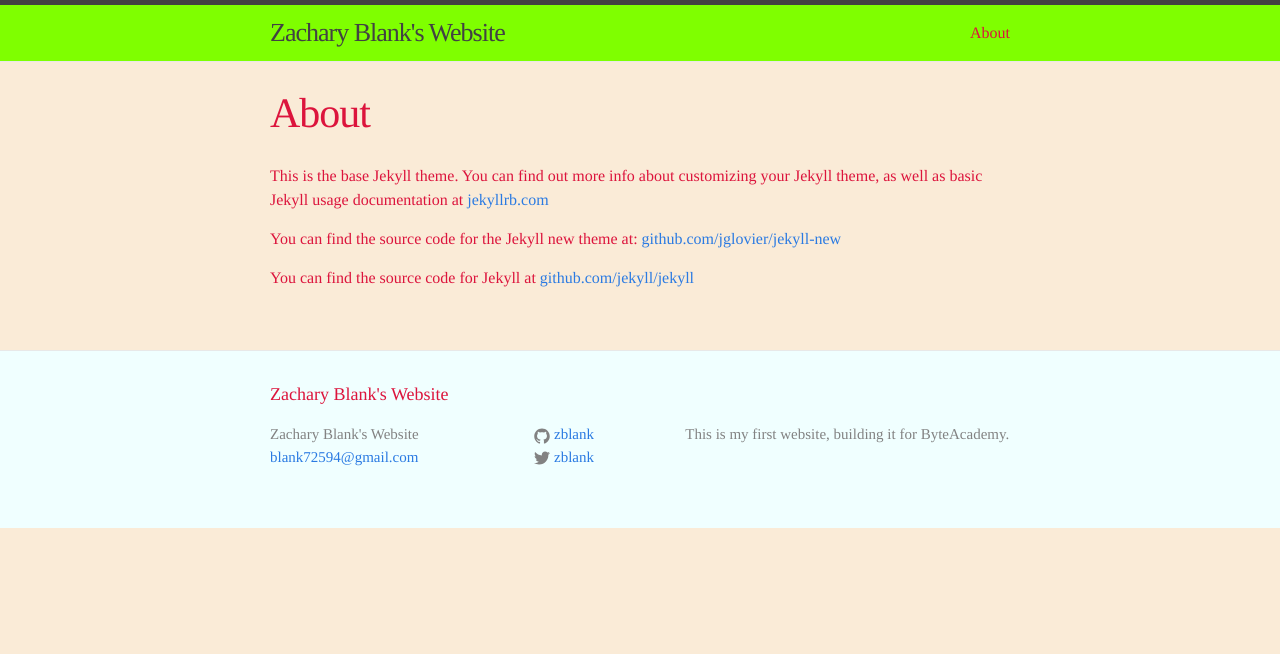
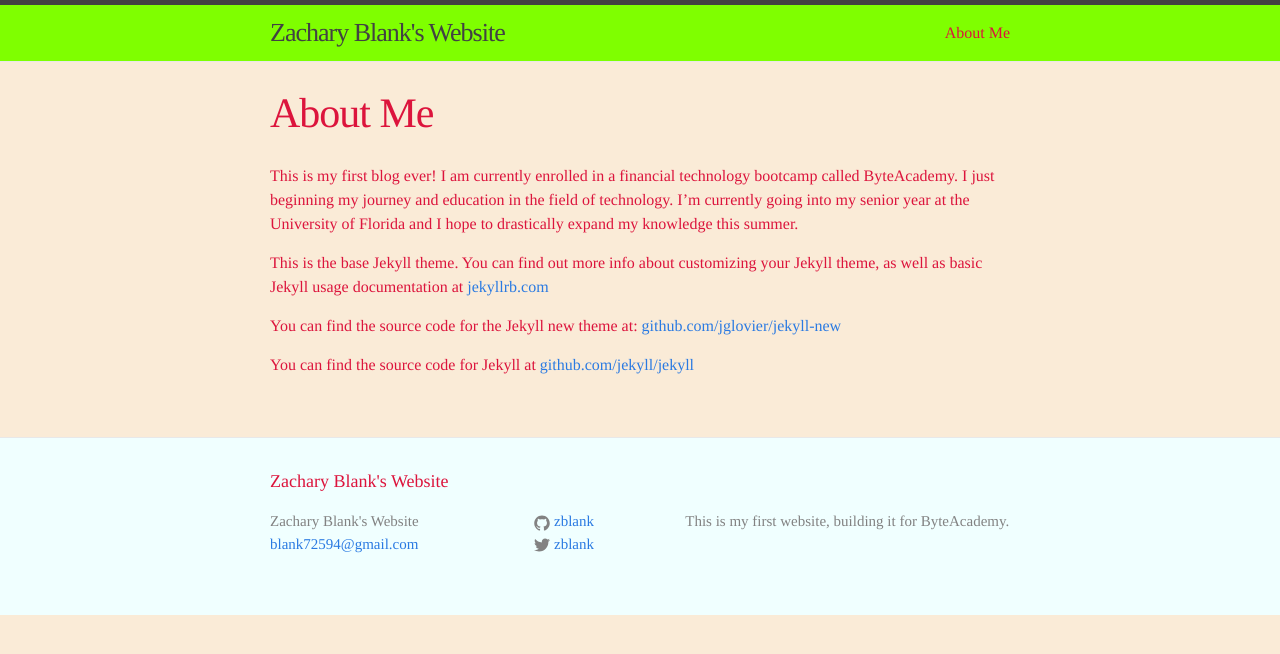
Before and after one commit to zblank/zblank.github.io, a Jekyll site: the page built from about.md, in a window 1280 px wide. Shown: the top 654 px of the page. Built offline with Jekyll 4.4.1, drawn with Linux system fonts in a browser that asks for light colours.

Commit message:
Updated Blog Post

```diff
--- a/_config.yml
+++ b/_config.yml
@@ -7,6 +7,7 @@ baseurl: "" # the subpath of your site, e.g. /blog/
 url: "http://yourdomain.com" # the base hostname & protocol for your site
 twitter_username: zblank
 github_username:  zblank
+background-image: url ("https://www.google.com/url?sa=i&rct=j&q=&esrc=s&source=images&cd=&cad=rja&uact=8&ved=0CAcQjRw&url=http%3A%2F%2Fwww.kennesaw.edu%2Felearning%2Ftutorials%2FSeaMonkey_KSU%2FSeaMonkey_KSU.html&ei=OiptVbGWCPb_sASb34LgCw&bvm=bv.94455598,d.cWc&psig=AFQjCNHRa0RcMHzLrrIufL-tIA1MlbpVlw&ust=1433303989108816");
 
 # Build settings
 markdown: kramdown
--- a/about.md
+++ b/about.md
@@ -1,8 +1,12 @@
 ---
 layout: page
-title: About
+title: About Me
 permalink: /about/
 ---
+
+This is my first blog ever! I am currently enrolled in a financial technology bootcamp called ByteAcademy. I just beginning my journey and education in the field of technology. I'm currently going into my senior year at the University of Florida and I hope to drastically expand my knowledge this summer.
+
+
 
 This is the base Jekyll theme. You can find out more info about customizing your Jekyll theme, as well as basic Jekyll usage documentation at [jekyllrb.com](http://jekyllrb.com/)
 
```
Also changed, not shown: _posts/2015-06-01-My Helpful Post.markdown (added, +11 -0 lines), 2 other files.
